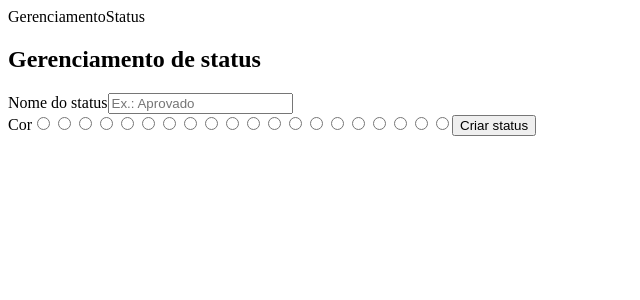
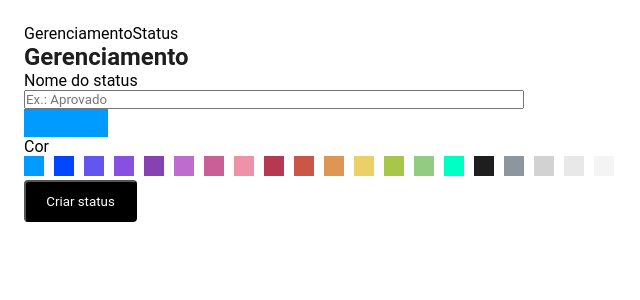
Before and after one commit to anaanderle/gerenciamento-de-status, a React (Create React App) app: page / in a window 1280 px wide. Shown: the top 300 px of the page, without its empty margins (0-640 px from the left). Built offline with nearby package versions, Linux system fonts and the light colour scheme; the HTML template or start-up script is replaced by a standard one.

Commit message:
adicionando estilização base

```diff
--- a/package.json
+++ b/package.json
@@ -13,6 +13,7 @@
     "react": "^18.2.0",
     "react-dom": "^18.2.0",
     "react-scripts": "5.0.1",
+    "styled-components": "^5.3.11",
     "typescript": "^4.9.5",
     "web-vitals": "^2.1.4"
   },
--- a/src/App.css
+++ b/src/App.css
@@ -0,0 +1,6 @@
+* {
+  margin: 0;
+  padding: 0;
+  box-sizing: border-box;
+  font-family: "Roboto", sans-serif;
+}
--- a/src/ui/components/index.js
+++ /dev/null
@@ -1,2 +0,0 @@
-export { TextInput } from "./textInput/textInput";
-export { Title } from "./title/title";
--- a/src/ui/components/textInput/textInput.tsx
+++ /dev/null
@@ -1,26 +0,0 @@
-export function TextInput({
-  label,
-  name,
-  placeholder,
-  value,
-  handleChange,
-}: {
-  label: string;
-  name: string;
-  placeholder: string;
-  value: string;
-  handleChange: any;
-}) {
-  return (
-    <div>
-      <label>{label}</label>
-      <input
-        name={name}
-        type="string"
-        placeholder={placeholder}
-        value={value}
-        onChange={handleChange}
-      />
-    </div>
-  );
-}
--- a/src/ui/components/title/title.tsx
+++ /dev/null
@@ -1,3 +0,0 @@
-export function Title() {
-  return <h1>Gerenciamento de status</h1>;
-}
--- a/src/ui/screens/manageScreen.tsx
+++ b/src/ui/screens/manageScreen.tsx
@@ -1,5 +1,17 @@
-import { TextInput, Title } from "../components";
+// import { TextInput } from "../components";
 import { useForm } from "../../hooks";
+import {
+  Title,
+  TextInput,
+  Button,
+  Label,
+  Preview,
+  InputRadio,
+  InputRadioDiv,
+  ColorInputs,
+  InputDiv,
+  Section,
+} from "../styles";
 
 const colors = [
   "#009BFF",
@@ -27,42 +39,57 @@ const colors = [
 export function ManageScreen() {
   const { formData, handleChange } = useForm({
     statusName: "",
-    color: "009BFF",
+    color: "#009BFF",
   });
 
   function handleSubmit(event: any) {
     event.preventDefault();
 
-    console.log("toastr aqui");
+    console.log(formData);
+  }
+
+  function renderColors() {
+    return colors.map((color) => (
+      <InputRadioDiv color={color}>
+        <InputRadio
+          type="radio"
+          id="color"
+          name="color"
+          value={color}
+          onChange={handleChange}
+        />
+        <div></div>
+      </InputRadioDiv>
+    ));
   }
 
   return (
-    <section>
+    <Section>
       <div>
         <span>Gerenciamento</span>
         <span>Status</span>
       </div>
-      <Title />
+      <Title>Gerenciamento</Title>
+
       <form onSubmit={handleSubmit}>
-        <TextInput
-          label="Nome do status"
-          name="statusName"
-          placeholder="Ex.: Aprovado"
-          value={formData.statusName}
-          handleChange={handleChange}
-        />
-        <label>Cor</label>
-        {colors.map((color) => (
-          <input
-            type="radio"
-            id="cor"
-            name="cor"
-            value={color}
+        <InputDiv>
+          <label>Nome do status</label>
+          <TextInput
+            name="statusName"
+            placeholder="Ex.: Aprovado"
+            value={formData.statusName}
             onChange={handleChange}
           />
-        ))}
-        <button>Criar status</button>
+        </InputDiv>
+        <Preview color={formData.color}>
+          <span>{formData.statusName}</span>
+        </Preview>
+        <InputDiv>
+          <label>Cor</label>
+          <ColorInputs>{renderColors()}</ColorInputs>
+        </InputDiv>
+        <Button>Criar status</Button>
       </form>
-    </section>
+    </Section>
   );
 }
--- /dev/null
+++ b/src/ui/styles.js
@@ -0,0 +1,69 @@
+import styled from "styled-components";
+
+export const Title = styled.h1`
+  color: #1e1e1e;
+  font-size: 24px;
+`;
+
+export const TextInput = styled.input`
+  width: 500px;
+`;
+
+export const Button = styled.button`
+  width: 113px;
+  height: 42px;
+  color: #1e1e1e;
+  background-color: #000;
+  color: #fff;
+  border-radius: 4px;
+`;
+
+export const Label = styled.label``;
+
+export const Preview = styled.div`
+  display: flex;
+  justify-content: center;
+  align-items: center;
+  background-color: ${(props) => props.color};
+  color: #fff;
+  height: 28px;
+  width: 84px;
+  overflow: hidden;
+  padding: 5px;
+  box-sizing: border-box;
+  white-space: nowrap;
+`;
+
+export const InputRadio = styled.input``;
+
+export const InputRadioDiv = styled.div`
+  input {
+    position: absolute;
+    opacity: 0;
+  }
+  div {
+    display: inline-block;
+    background-color: ${(props) => props.color};
+    width: 20px;
+    height: 20px;
+  }
+`;
+
+export const ColorInputs = styled.div`
+  display: flex;
+  gap: 10px;
+`;
+
+export const InputDiv = styled.div`
+  display: flex;
+  flex-direction: column;
+`;
+
+export const Section = styled.section`
+  display: flex;
+  flex-direction: column;
+  background-color: #fff;
+  width: 100vw;
+  height: 100vh;
+  padding: 24px;
+`;
```
Also changed, not shown: 1 other file (tests, documents, lock files or other folders).
